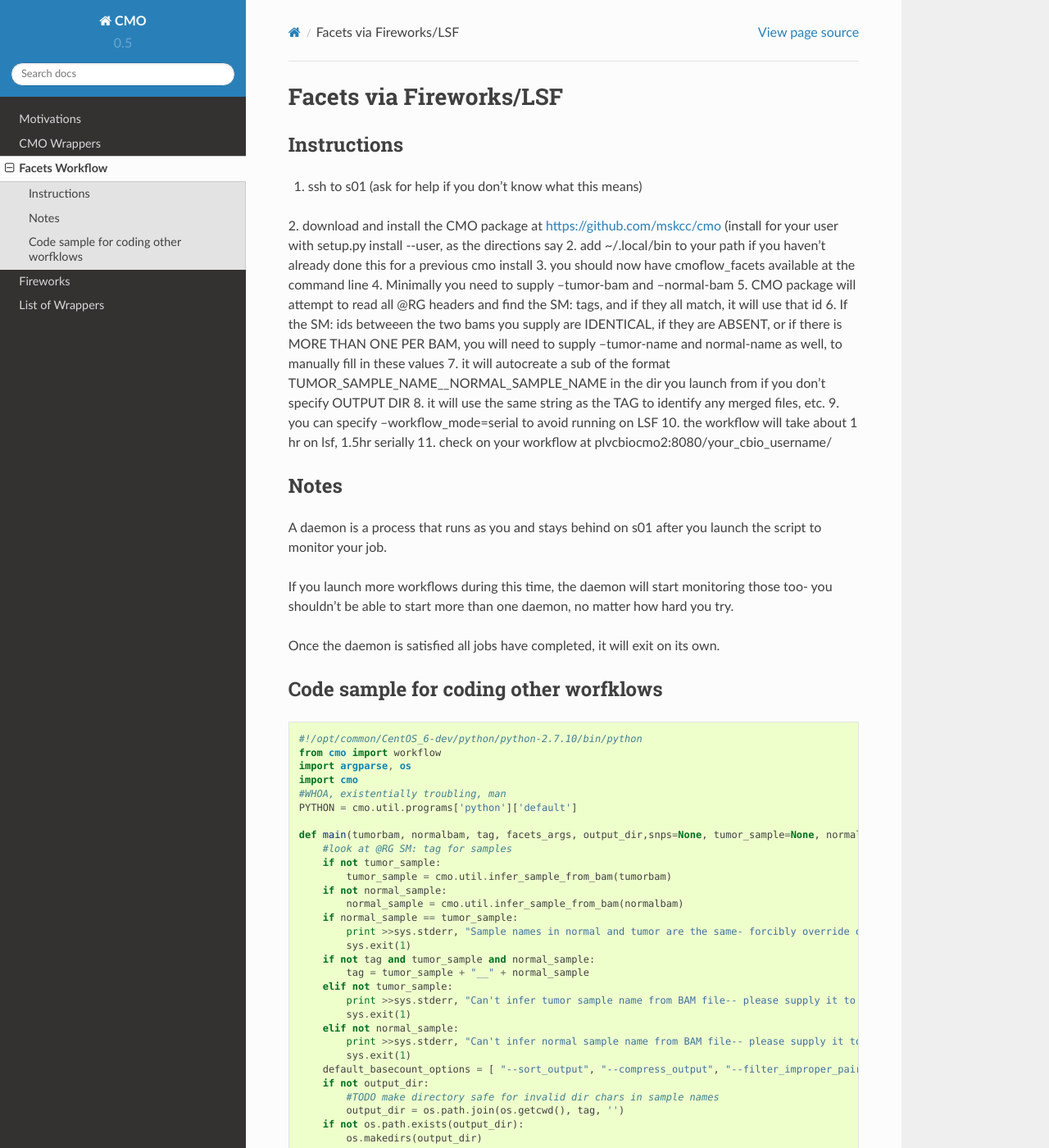
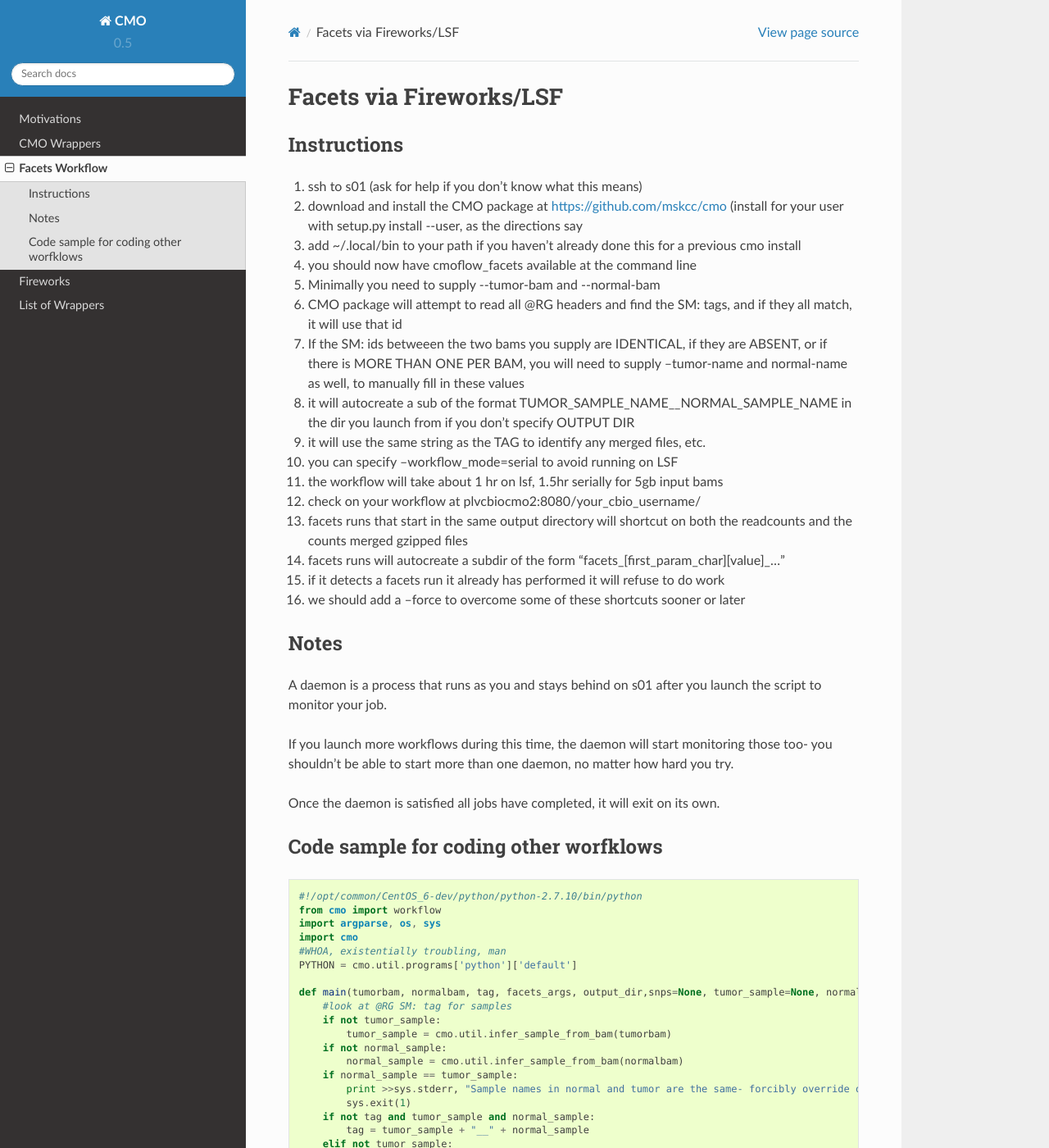
Before and after one commit to mskcc/cmo, a Sphinx documentation site: the page built from docs/source/facets_workflow.rst, in a window 1280 px wide and 1400 px high. Shown: the whole window at 82% size. Built offline with Sphinx 7.4.7 and the Read the Docs theme 2.0.0, drawn with Linux system fonts in a browser that asks for light colours; some of the changed text lies outside the part shown.

Commit message:
facets improvements

```diff
--- a/docs/source/conf.py
+++ b/docs/source/conf.py
@@ -150,7 +150,7 @@
 
 # If true, SmartyPants will be used to convert quotes and dashes to
 # typographically correct entities.
-#html_use_smartypants = True
+html_use_smartypants = False
 
 # Custom sidebar templates, maps document names to template names.
 #html_sidebars = {}
--- a/docs/source/facets_workflow.rst
+++ b/docs/source/facets_workflow.rst
@@ -1,20 +1,24 @@
-=========
+=========================
 Facets via Fireworks/LSF
-=========
+=========================
 Instructions
 ###########################
 1. ssh to s01 (ask for help if you don't know what this means)
 2. download and install the CMO package at https://github.com/mskcc/cmo (install for your user with setup.py install \-\-user, as the directions say
-2. add ~/.local/bin to your path if you haven't already done this for a previous cmo install
-3. you should now have cmoflow_facets available at the command line
-4. Minimally you need to supply --tumor-bam and --normal-bam
-5. CMO package will attempt to read all @RG headers and find the SM: tags, and if they all match, it will use that id
-6. If the SM: ids betweeen the two bams you supply are IDENTICAL, if they are ABSENT, or if there is MORE THAN ONE PER BAM, you will need to supply --tumor-name and normal-name as well, to manually fill in these values
-7. it will autocreate a sub of the format TUMOR_SAMPLE_NAME__NORMAL_SAMPLE_NAME in the dir you launch from if you don't specify OUTPUT DIR
-8. it will use the same string as the TAG to identify any merged files, etc.
-9. you can specify --workflow_mode=serial to avoid running on LSF
-10. the workflow will take about 1 hr on lsf, 1.5hr serially
-11. check on your workflow at plvcbiocmo2:8080/your_cbio_username/
+3. add ~/.local/bin to your path if you haven't already done this for a previous cmo install
+4. you should now have cmoflow_facets available at the command line
+5. Minimally you need to supply \-\-tumor-bam and \-\-normal-bam
+6. CMO package will attempt to read all @RG headers and find the SM: tags, and if they all match, it will use that id
+7. If the SM: ids betweeen the two bams you supply are IDENTICAL, if they are ABSENT, or if there is MORE THAN ONE PER BAM, you will need to supply --tumor-name and normal-name as well, to manually fill in these values
+8. it will autocreate a sub of the format TUMOR_SAMPLE_NAME__NORMAL_SAMPLE_NAME in the dir you launch from if you don't specify OUTPUT DIR
+9. it will use the same string as the TAG to identify any merged files, etc.
+10. you can specify --workflow_mode=serial to avoid running on LSF
+11. the workflow will take about 1 hr on lsf, 1.5hr serially for 5gb input bams
+12. check on your workflow at plvcbiocmo2:8080/your_cbio_username/
+13. facets runs that start in the same output directory will shortcut on both the readcounts and the counts merged gzipped files
+14. facets runs will autocreate a subdir of the form "facets\_\[first_param_char\]\[value\]_..."
+15. if it detects a facets run it already has performed it will refuse to do work
+16. we should add a --force to overcome some of these shortcuts sooner or later
 
 Notes
 ###########################
@@ -27,13 +31,13 @@
 
 
 Code sample for coding other worfklows
-#####################################
+#########################################
 
 .. code-block:: python
 
     #!/opt/common/CentOS_6-dev/python/python-2.7.10/bin/python
     from cmo import workflow
-    import argparse, os
+    import argparse, os, sys
     import cmo
     #WHOA, existentially troubling, man
     PYTHON = cmo.util.programs['python']['default']
@@ -61,6 +65,8 @@
             output_dir = os.path.join(os.getcwd(), tag, '')
         if not os.path.exists(output_dir):
             os.makedirs(output_dir)
+        #if the idiot user supplied relative path we must fix
+        output_dir = os.path.abspath(output_dir)
 
         #count jobs
         count_jobs = []
@@ -83,7 +89,7 @@
 
             count_jobs.append(job)
 
-       #merge job
+        #merge job
         merged_counts = os.path.join(output_dir, "countsMerged____" + tag + ".dat.gz")
         merge_job= None
         if not os.path.exists(merged_counts):
@@ -91,8 +97,25 @@
             print " ".join(merge_cmd)
             merge_job = workflow.Job(" ".join(merge_cmd), est_wait_time="59", resources="rusage[mem=60]", name="mergeTN " + tag)
 
-      #facets job
-        facets_cmd = ["cmo_facets run"] + [merged_counts, tag, output_dir]
+        #facets job
+        #args will be [--foo, value] or [-f, value] in this list
+        it = iter(facets_args)
+        facets_dir = "facets_"
+        if len(facets_args) ==0:
+            facets_dir += "default"
+        else:
+            for val in it:
+                arg = val.lstrip("-")[0]
+                value = next(it)
+                facets_dir += "%s-%s" % (arg, value)
+        facets_dir = os.path.join(output_dir, cmo.util.filesafe_string(facets_dir))
+        if os.path.exists(facets_dir):
+            print >>sys.stderr, "This facets setting directory already exists- bailing out - RM it to force rerun"
+            sys.exit(1)
+        else:
+            print >>sys.stderr, "created facets subdir for these settings: %s" % facets_dir
+            os.makedirs(facets_dir)
+        facets_cmd = ["cmo_facets run"] + [merged_counts, tag, facets_dir] + facets_args
         facets_job = workflow.Job(" ".join(facets_cmd), est_wait_Time="59", name="Run Facets")
         dependencies = {}
 
@@ -114,7 +137,7 @@
 
 
     if __name__=='__main__':
-        parser = argparse.ArgumentParser(description="Run Facets on luna!")
+        parser = argparse.ArgumentParser(description="Run Facets on luna!", epilog="Include any FACETS args directly on this command line and they will be passed through")
         parser.add_argument("--normal-bam", required=True, help="The normal bam file")
         parser.add_argument("--tumor-bam", required=True, help="The Tumor bam file")
         parser.add_argument("--tag", help="The optional tag with which to identify this pairing, default TUMOR_SAMPLE__NORMAL_SAMPLE")
```
Also changed, not shown: other parts of docs/source/facets_workflow.rst (+2 -3 lines), 2 other files.
